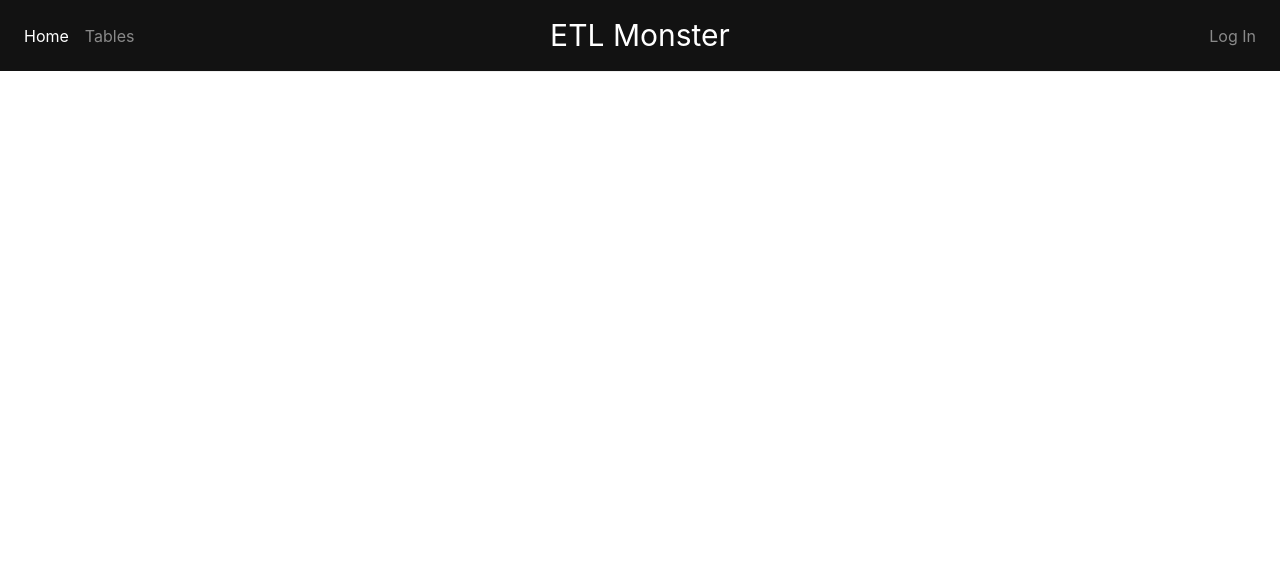
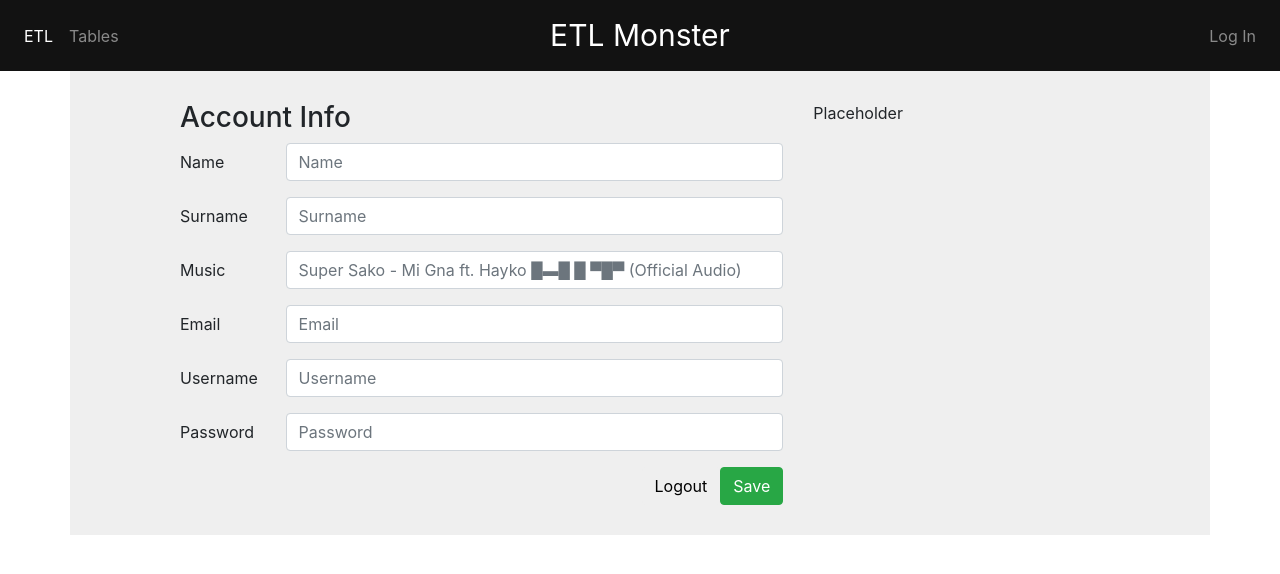
Before and after one commit to hovik23/etl-monster, a React (Create React App) app in the folder client/: page /account in a window 1280 px wide. Shown: the top 574 px of the page. Built offline with nearby package versions, Linux system fonts and the light colour scheme.

Commit message:
finished routing and login

```diff
--- a/client/package.json
+++ b/client/package.json
@@ -38,5 +38,8 @@
       "last 1 firefox version",
       "last 1 safari version"
     ]
+  },
+  "devDependencies": {
+    "react-router-dom": "^6.3.0"
   }
 }
--- a/client/src/components/Auth/Account.jsx
+++ b/client/src/components/Auth/Account.jsx
@@ -1,6 +1,20 @@
-import {useState} from 'react';
+import Cookies from 'universal-cookie';
 
 function Account() {
+	const cookies = new Cookies();
+
+	const logout = (e) => {
+		fetch('http://localhost:5000/auth/logout', {
+			'method':'POST',
+			headers : {
+			'Content-Type':'application/json'
+			},
+		}).then(response => { return response.json() })
+		.then(data => {
+			cookies.remove('access_token')
+		})
+	}
+
 	return(
 		<form>
 			<div className="account-container">
@@ -83,6 +97,7 @@ function Account() {
 							</div>
 						</div>
 						<button type="button" className="btn btn-success float-right">Save</button>
+						<button onClick={logout} type="button" className="btn btn-cancel float-right">Logout</button>
 					</div>
 					<div className="col-6 col-md-4">Placeholder</div>
 				</div>
--- a/client/src/components/Auth/LoginForm.jsx
+++ b/client/src/components/Auth/LoginForm.jsx
@@ -1,11 +1,11 @@
 import React, { useState } from 'react';
 import Cookies from 'universal-cookie';
 
-function LoginForm( props ) {
+function LoginForm() {
 	const [login, setLogin] = useState('')
 	const [password, setPassword] = useState('')
 
-	const cookies = new Cookies();
+	const cookies = new Cookies()
 
 	const handleSubmit = (e) => {
 		e.preventDefault();
@@ -18,7 +18,6 @@ function LoginForm( props ) {
 		}).then(response => { return response.json() })
 		.then(data => {
 			cookies.set('access_token', data["access_token"], {path: '/'})
-			props.setIsLogged(data["access_token"] ? true : false)
 		})
 	}
 
--- a/client/src/components/Auth/LoginTabs.jsx
+++ b/client/src/components/Auth/LoginTabs.jsx
@@ -1,8 +1,7 @@
-import {useState} from 'react';
 import SignUpForm from './SignUpForm.jsx'
 import LoginForm from './LoginForm.jsx'
 
-function LoginTabs( props ) {
+function LoginTabs() {
 	return(
 	<div className="sign-up-form">
 		<div className="col-md-6 mx-auto">
@@ -40,7 +39,7 @@ function LoginTabs( props ) {
 			role="tabpanel"
 			aria-labelledby="home-tab"
 			>
-			<LoginForm isLogged={props.isLogged} setIsLogged={props.setIsLogged}/>
+			<LoginForm/>
 			</div>
 			<div
 			className="tab-pane fade"
@@ -48,7 +47,7 @@ function LoginTabs( props ) {
 			role="tabpanel"
 			aria-labelledby="profile-tab"
 			>
-			<SignUpForm />
+			<SignUpForm/>
 			</div>
 		</div>
 		</div>
--- a/client/src/components/Content.jsx
+++ b/client/src/components/Content.jsx
@@ -1,23 +1,24 @@
-import {useState} from 'react';
-
+import { Routes, Route } from "react-router-dom";
 import LoginTabs from './Auth/LoginTabs.jsx'
 import Account from './Auth/Account.jsx'
 import ETLRoot from './ETL/ETLRoot.jsx'
 import Admin from './Admin/AdminRoot.jsx'
 
 const Content = ( props ) => {
-    return (
-        <div className="container">
+	return (
+		<div className="container">
 			<div className="row">
 				<div className="col-sm-10 mx-auto">
-					{props.activeTab === 'etl' &&( <ETLRoot/> )}
-					{props.activeTab === 'login' && ( <LoginTabs isLogged={props.isLogged} setIsLogged={props.setIsLogged}/> )}
-					{props.activeTab === 'account' && ( <Account/> )}
-					{props.activeTab === 'admin' && ( <Admin/> )}
+					<Routes>
+						<Route path="/etl" element={<ETLRoot/>} />
+						<Route path="/auth" element={<LoginTabs/>} />
+						<Route path="/account" element={<Account/>} />
+						<Route path="/tables" element={<Admin/>} />
+					</Routes>
 				</div>
 			</div>
 		</div>
-        )
+		)
 }
 
 export default Content;
--- a/client/src/components/ETL/ETLRoot.jsx
+++ b/client/src/components/ETL/ETLRoot.jsx
@@ -1,10 +1,16 @@
-import {useState} from 'react';
 import ETLProcess from './ETLProcess.jsx'
+import Cookies from 'universal-cookie';
 
 const ETLRoot = () => {
+    const cookies = new Cookies();
+    const isLogged = cookies.get("access_token")
+
     return (
-            <ETLProcess/>
+        <>
+            {isLogged && <ETLProcess/>}
+            {!isLogged && <h1>Mutq ara, exbayr</h1>}
+        </>
         )
 }
 
-export default ETLProcess;
+export default ETLRoot;
--- a/client/src/components/NavBar.jsx
+++ b/client/src/components/NavBar.jsx
@@ -1,37 +1,25 @@
-import React, { useState } from 'react';
-import Account from './Auth/Account.jsx'
-import Content from './Content.jsx';
+import React, { useState, useEffect} from 'react';
+import { Link } from "react-router-dom";
+import Cookies from 'universal-cookie';
 
 function NavBar( props ) {
-	const handleAccount = (e) => {
-		e.preventDefault()
-		props.setActiveTab('account')
-	}
+	const cookies = new Cookies();
 
-	const handleLogin = (e) => {
-		e.preventDefault()
-		props.setActiveTab('login')
-	}
+	const [isLogged, setIsLogged] = useState(cookies.get('access_token') ? true : false)
 
-	const handleAdmin = (e) => {
-		e.preventDefault()
-		props.setActiveTab('admin')
-	}
-
-	const handleHome = (e) => {
-		e.preventDefault()
-		props.setActiveTab('etl')
-	}
+	const listener = cookies.addChangeListener(() => {
+		setIsLogged(cookies.get('access_token') ? true : false)
+	})
 
 	return(
 		<nav className="navbar navbar-expand-md navbar-dark bg-dark">
 			<div className="navbar-collapse collapse w-100 order-1 order-md-0 dual-collapse2">
 				<ul className="navbar-nav mr-auto">
 					<li className="nav-item active">
-						<a className="nav-link" onClick={handleHome}>Home</a>
+						<Link className="nav-link" to="/etl">ETL</Link>
 					</li>
 					<li className="nav-item">
-						<a className="nav-link" onClick={handleAdmin}>Tables</a>
+						<Link className="nav-link" to="/tables">Tables</Link>
 					</li>
 				</ul>
 			</div>
@@ -44,7 +32,7 @@ function NavBar( props ) {
 			<div className="navbar-collapse collapse w-100 order-3 dual-collapse2">
 				<ul className="navbar-nav ml-auto">
 					<li className="nav-item">
-						<a className="nav-link" onClick={props.isLogged ? handleAccount : handleLogin}>{props.isLogged ? "Name Surname" : "Log In"}</a>
+						{isLogged ? <Link className="nav-link" to="/account">Name Surname</Link> : <Link className="nav-link" to="/auth">Log In</Link>}
 					</li>
 				</ul>
 			</div>
--- a/client/src/index.js
+++ b/client/src/index.js
@@ -1,11 +1,14 @@
 import React from 'react';
 import ReactDOM from 'react-dom/client';
+import { BrowserRouter } from "react-router-dom";
 import './index.css';
 import App from './App';
 
 const root = ReactDOM.createRoot(document.getElementById('root'));
 root.render(
   <React.StrictMode>
+  <BrowserRouter>
     <App />
+  </BrowserRouter>
   </React.StrictMode>
 );
```
Also changed, not shown: 2 other files (tests, documents, lock files or other folders).
